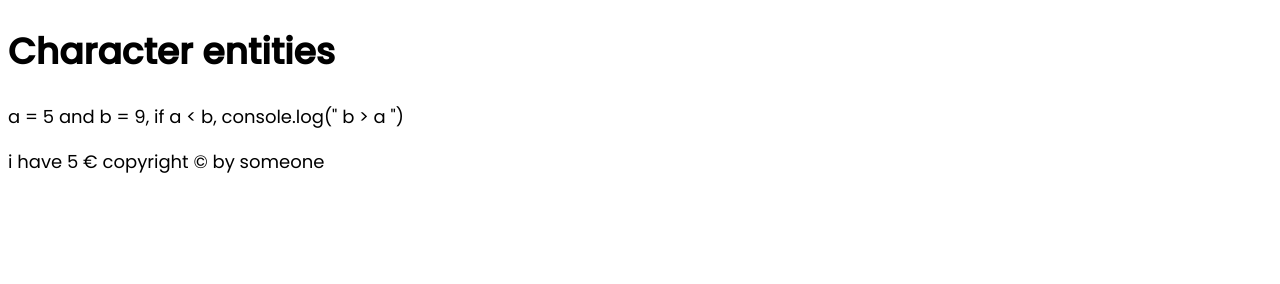
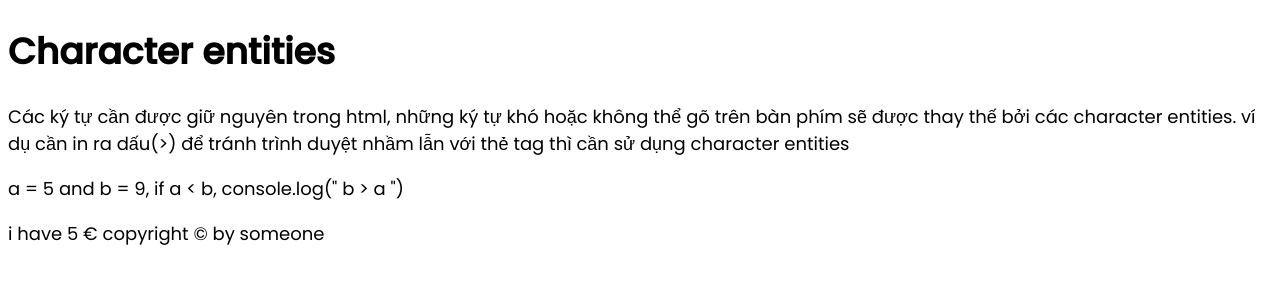
Before and after one commit to nttthao9/charaterentities, a plain HTML site: page index.html in a window 1280 px wide. Drawn offline with Linux system fonts and the light colour scheme.

Commit message:
add information

```diff
--- a/index.html
+++ b/index.html
@@ -20,6 +20,9 @@
 
 <body>
   <h1>Character entities</h1>
+  <p>Các ký tự cần được giữ nguyên trong html, những ký tự khó hoặc không thể gõ trên bàn phím sẽ được thay thế bởi các
+    character entities. ví dụ cần in ra dấu(>) để tránh trình duyệt nhầm lẫn với thẻ tag thì cần sử dụng character
+    entities</p>
   <div class="box">
     <p>
       a = 5 and b = 9, if a &#60; b, console.log(&#34; b &#62; a &#34;)</p>
```
